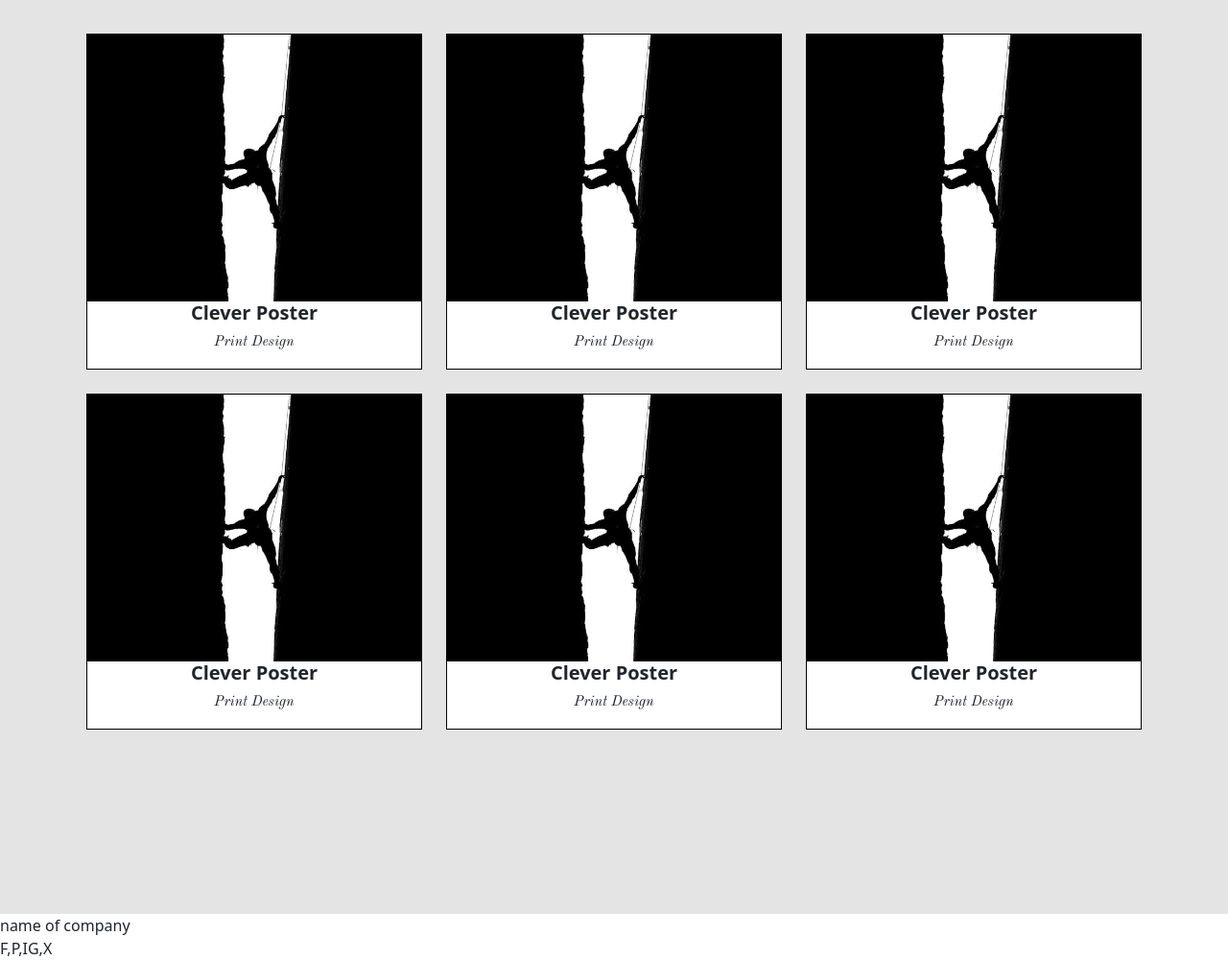
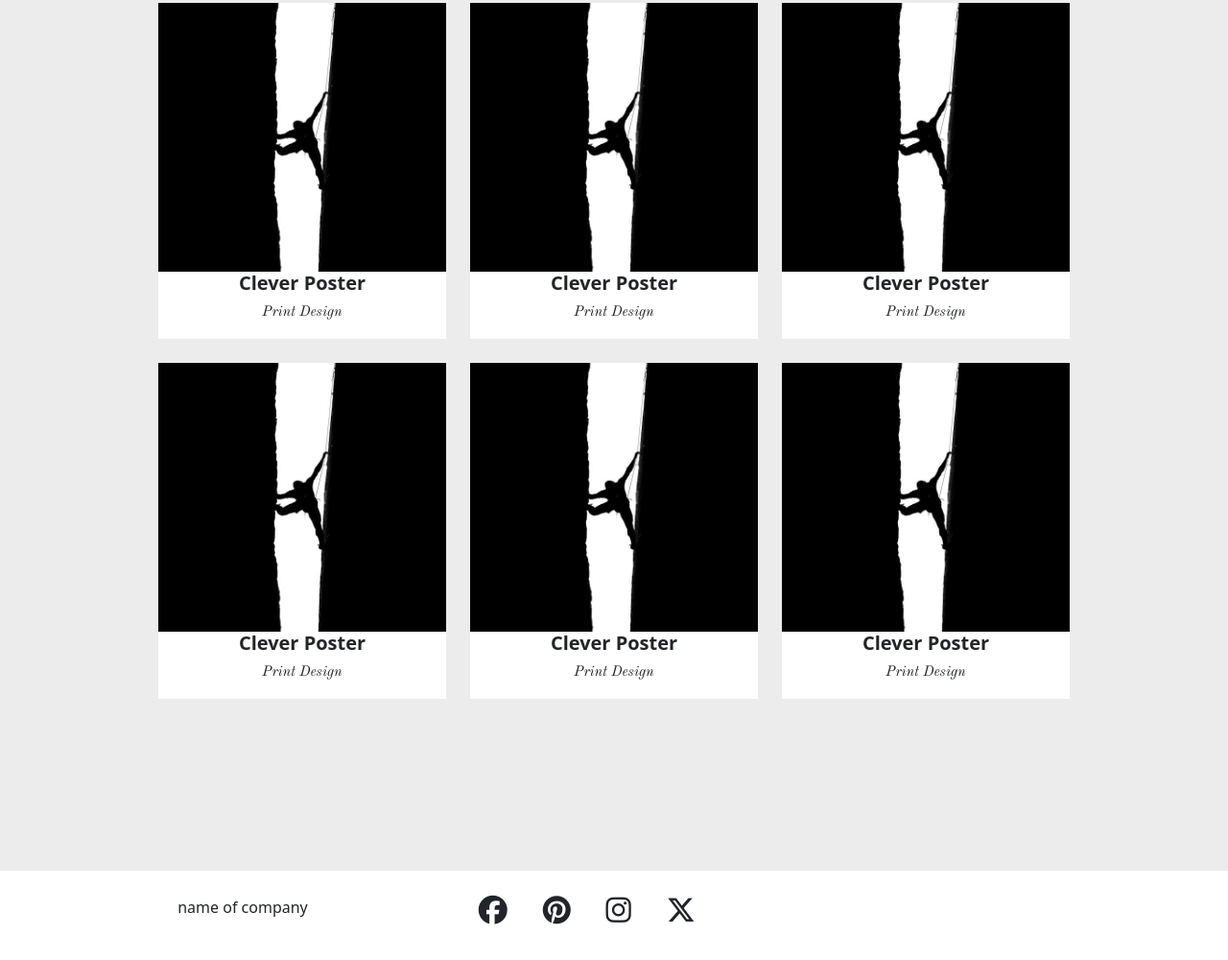
Before and after one commit to Rotkiw4niW/js-preworkk, a website: page index.html in a window 1280 px wide. Shown: the part 1644-2644 px from the top of the page at 96% size. Drawn offline with nearby package versions, Linux system fonts and the light colour scheme.

Commit message:
correct css and style footer

```diff
--- a/index.html
+++ b/index.html
@@ -46,7 +46,7 @@
 
     <section class="services">
 <h2>SERVICES</h2>
-<p>la fiesta mama mia sem cire</p>
+<p>la fiesta mama mia sem cira</p>
 <div class="services-boxs">
 <div class="services-box">
     <i class="fa-solid fa-basket-shopping"></i><h4>E-Commerce</h4><p>lorem ipsum mamamia moio padre. Comlita ungwenta silutio cortex. Mio mamma cogito molto benno.</p>
@@ -74,7 +74,7 @@
     </section>
     <footer>
         <div class="company-name">name of company</div>
-        <div class="social-media-icons">F,P,IG,X</div>
+        <div class="social-media-icons"><i class="fa-brands fa-facebook"></i><i class="fa-brands fa-pinterest"></i><i class="fa-brands fa-instagram"></i><i class="fa-brands fa-x-twitter"></i></div>
     </footer>
 </body>
 <script src="/js/script.js"> </script>
--- a/sass/style.scss
+++ b/sass/style.scss
@@ -1,6 +1,6 @@
 $buttons-color:#fda500;
 $icons:#fed50b;
-$portfolio-background:#e4e4e4;
+$portfolio-background:#edecec;
 $logo: 'Dancing Script', cursive;
 $hello-and-h5-font: 'Old Standard TT', serif;
 
@@ -77,7 +77,7 @@ header{
 }
 
 //services
-i{
+.services-box > i{
     border: solid $icons 4px;
     border-radius: 50%;
     padding: 5%;
@@ -90,14 +90,15 @@ i{
     text-align: center;
 }
 .services-boxs{
-margin: 5% 0;
+margin: 5% 5%;
 display: flex;
 justify-content: center;
+gap: 10%;
 }
 
 //portfolio
 .portfolio{
-    padding: 10% 0%;
+    padding: 9% 0%;
     width: 100%;
     height: auto;
     text-align: center;
@@ -114,9 +115,8 @@ justify-content: center;
 }
 
 .portfolio-box{
-    border: solid black 1px;
     height: 350px;
-    width: 350px;
+    width: 300px;
     background-color: white;
 }
 
@@ -125,3 +125,18 @@ justify-content: center;
     height: 80%;
     object-fit: cover;
 }
+
+//footer
+
+footer{
+    display: flex;
+    padding: 2%;
+    justify-content:space-evenly;
+}
+.social-media-icons{
+    width: 50%;
+}
+.social-media-icons > i{
+    font-size: 30px;
+    margin: 0 3%;
+}
```
Also changed, not shown: css/style.css, 1 other file.
